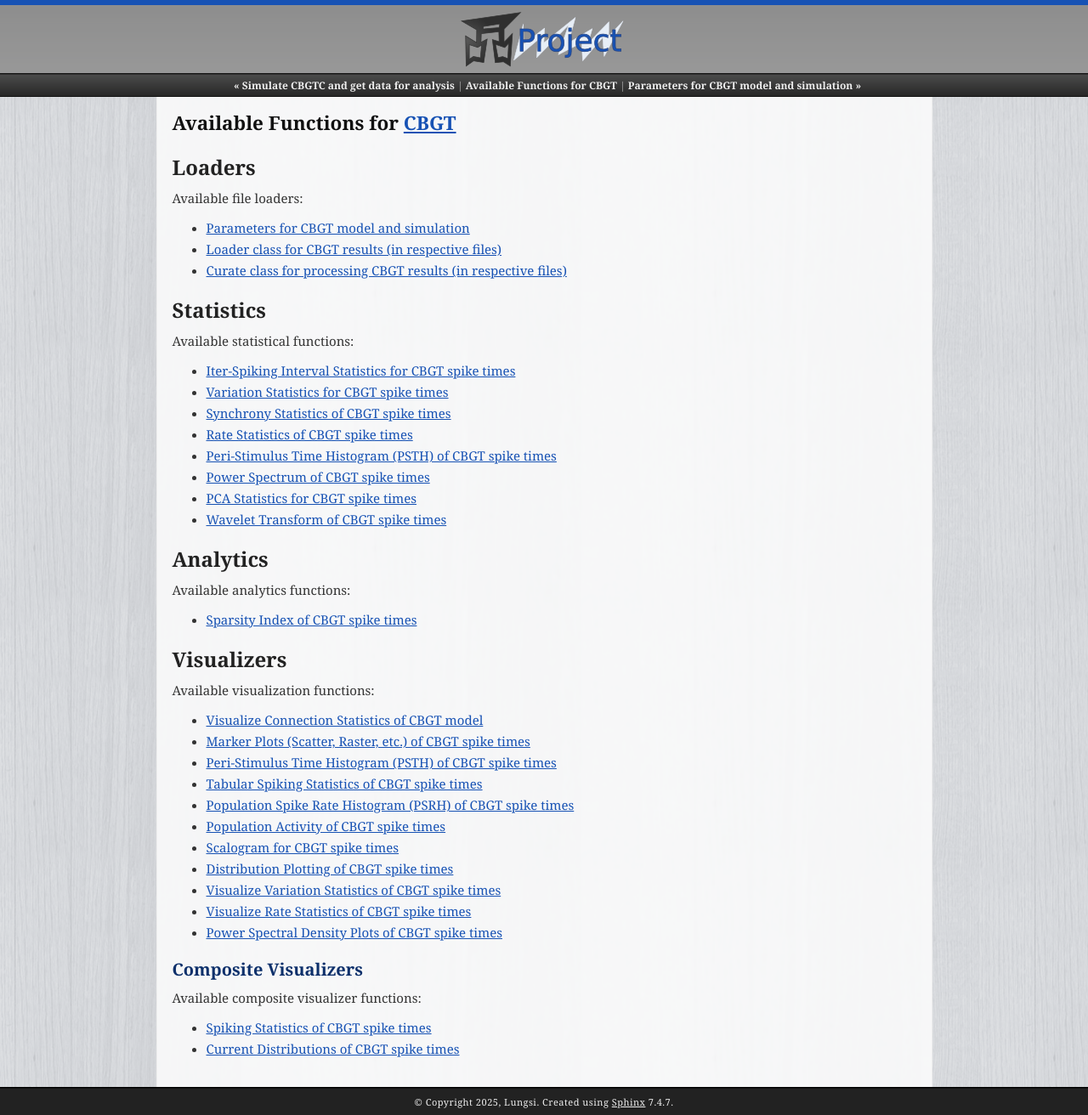
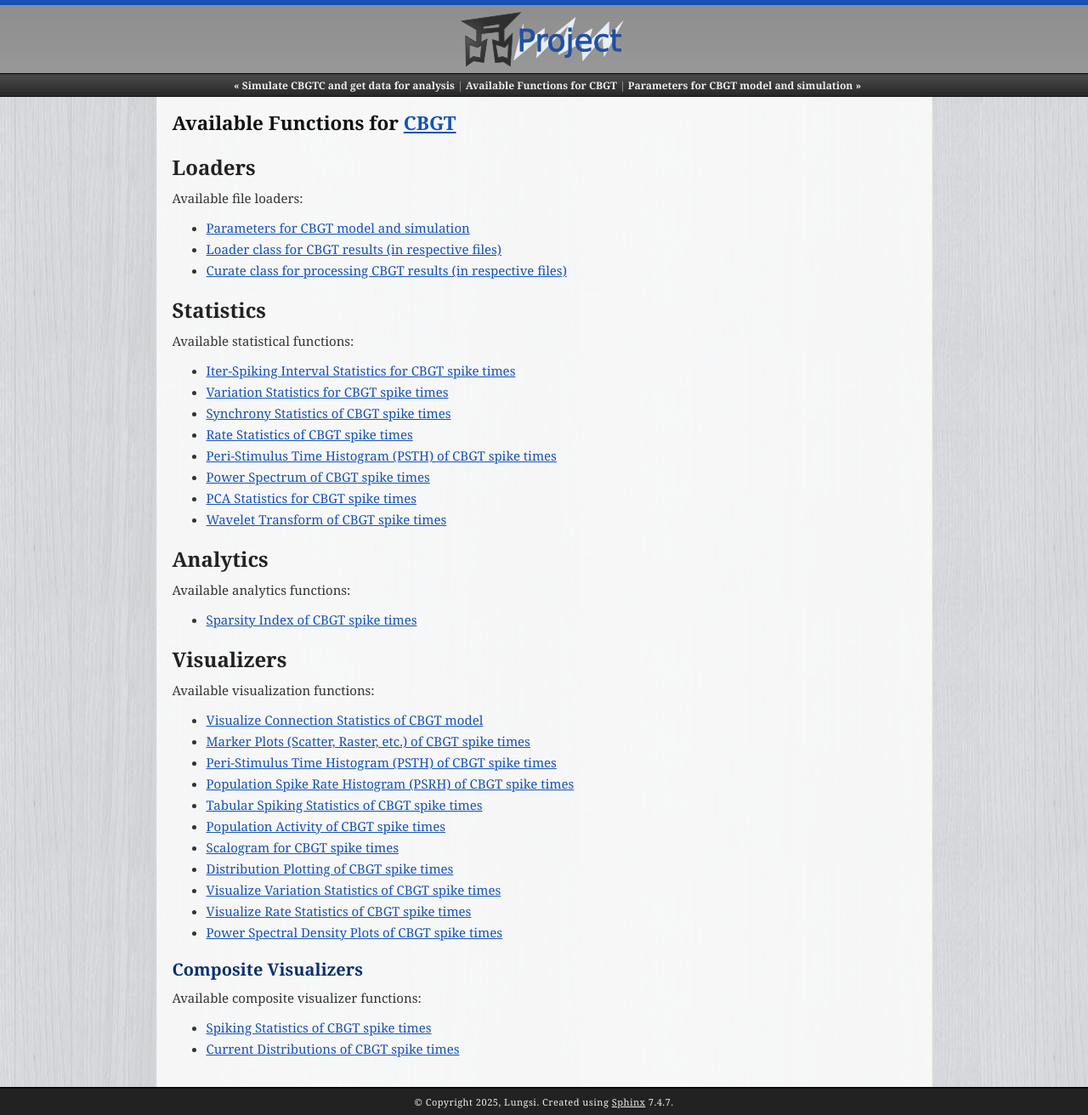
Before and after one commit to neuralmodelling/analyseur, a Sphinx documentation site: the page built from docs/cbgt/contents.rst, in a window 1280 px wide. Shown: the whole page at 85% size. Built offline with Sphinx 7.4.7, drawn with Linux system fonts in a browser that asks for light colours.

```diff
--- a/docs/cbgt/contents.rst
+++ b/docs/cbgt/contents.rst
@@ -47,8 +47,8 @@
    visual/connections.rst
    visual/markerplot.rst
    visual/peristimulus.rst
+   visual/popurate.rst
    visual/tabular.rst
-   visual/popurate.rst
    visual/popact.rst
    visual/scalo.rst
    visual/distribution.rst
```
